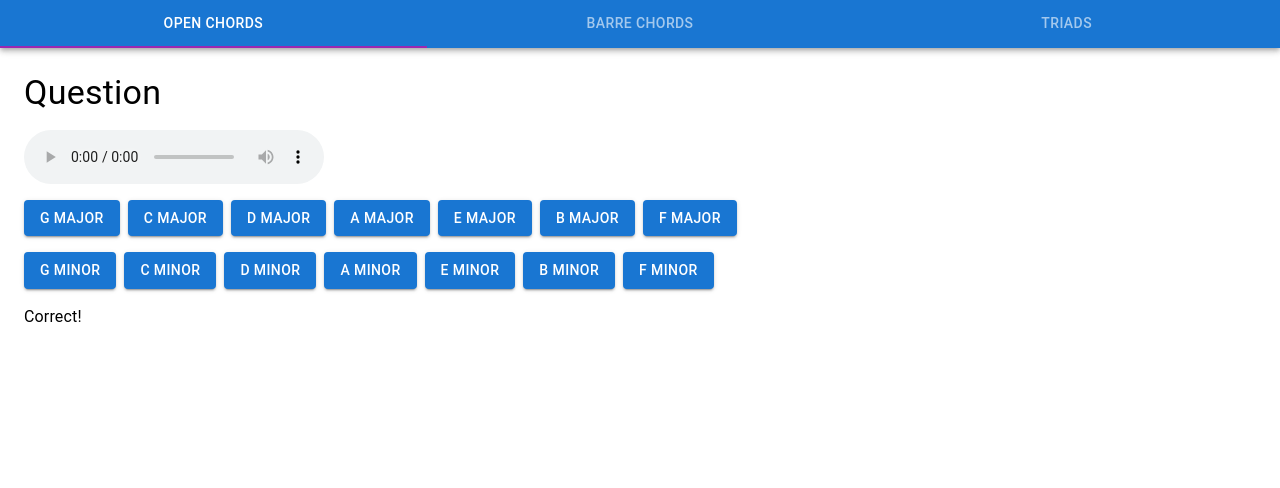
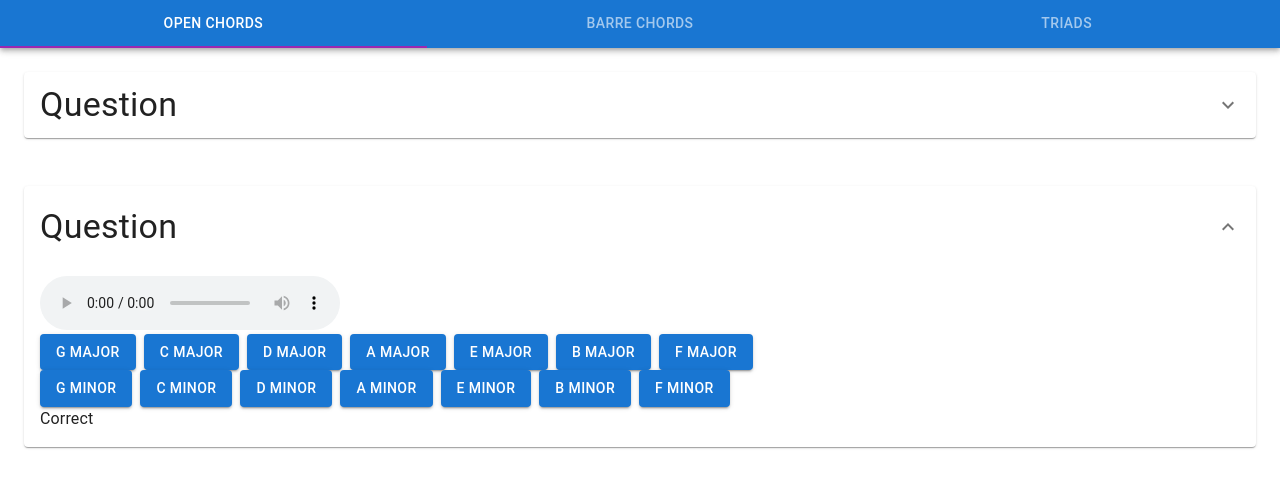
Before and after one commit to nickstern2/chord_recognition, a React (Create React App) app: page / in a window 1280 px wide. Both pictures are taken after a click on the button "G MAJOR". Shown: the top 488 px of the page. Built offline with nearby package versions, Linux system fonts and the light colour scheme.

Commit message:
Added accordion for each question of the quiz

```diff
--- a/src/pages/chordQuiz.tsx
+++ b/src/pages/chordQuiz.tsx
@@ -1,57 +1,63 @@
 import React, { useState } from "react";
-import { Stack, Typography } from "@mui/material";
 import { ChordAnswerOptions } from "../components/chordAnswerOptions";
-
-// Import all your audio player components
-import { GMajorAudioPlayer } from "../audio/major-chords/gMajor";
-import { DMajorAudioPlayer } from "../audio/major-chords/dMajor";
+import {
+  Accordion,
+  AccordionDetails,
+  AccordionSummary,
+  Stack,
+  Typography,
+} from "@mui/material";
+import ExpandMoreIcon from "@mui/icons-material/ExpandMore";
 import { ChordOptionAnswers } from "../reusable/labelEnums";
 import { ChordReturn } from "../audio/types";
 
-const audioPlayers: ChordReturn[] = [
-  {
-    audioPlayer: <GMajorAudioPlayer />,
-    answer: ChordOptionAnswers.G_major,
-  },
-  {
-    audioPlayer: <DMajorAudioPlayer />,
-    answer: ChordOptionAnswers.D_major,
-  },
-  // Add more audio players as needed
-];
-
-const selectRandomAudioPlayer = (): ChordReturn | null => {
-  const randomIndex = Math.floor(Math.random() * audioPlayers.length);
-  return audioPlayers[randomIndex] || null;
+const enum Feedback {
+  Correct = "Correct",
+  Incorrect = "Incorrect",
+}
+type ChordQuizFormProps = {
+  currentQuestion: ChordReturn;
+  onQuestionAnswered?: (question: ChordReturn) => void;
+  isExpanded: boolean;
 };
-
-export const ChordQuizForm: React.FC = () => {
-  const [currentQuestion, setCurrentQuestion] = useState<ChordReturn | null>(
-    selectRandomAudioPlayer
-  );
-
+export const ChordQuizForm: React.FC<ChordQuizFormProps> = ({
+  currentQuestion,
+  isExpanded,
+  onQuestionAnswered,
+}) => {
+  const [answeredQuestions, setAnsweredQuestions] = useState<ChordReturn[]>([]);
   const [userAnswer, setUserAnswer] = useState<string | null>(null);
-  const [feedback, setFeedback] = useState<string | null>(null);
+  const [feedback, setFeedback] = useState<Feedback | null>(null);
 
   const handleGuess = (guess: ChordOptionAnswers): void => {
-    console.log("!!guess", guess);
     setUserAnswer(guess);
     // Perform validation or check against correct answer
     if (guess === currentQuestion?.answer) {
-      setFeedback("Correct!");
+      setFeedback(Feedback.Correct);
+      setAnsweredQuestions([...answeredQuestions, currentQuestion!]);
       // Set a new random question after a correct guess
-      setCurrentQuestion(selectRandomAudioPlayer());
+      // setCurrentQuestion(selectRandomAudioPlayer());
+      onQuestionAnswered && onQuestionAnswered(currentQuestion);
     } else {
-      setFeedback("Incorrect. Try again.");
+      setFeedback(Feedback.Incorrect);
     }
   };
 
   return (
     <Stack direction='column' spacing={2} padding={3}>
-      <Typography variant='h4'>Question</Typography>
-      {currentQuestion && <>{currentQuestion.audioPlayer}</>}
-      <ChordAnswerOptions onGuess={handleGuess} />
-      {feedback && <Typography>{feedback}</Typography>}
+      {currentQuestion && (
+        <Accordion defaultExpanded={isExpanded}>
+          <AccordionSummary expandIcon={<ExpandMoreIcon />}>
+            {/* //TODO: Add check and X for correct/incorrect answers */}
+            <Typography variant='h4'>Question</Typography>
+          </AccordionSummary>
+          <AccordionDetails>
+            {currentQuestion.audioPlayer}
+            <ChordAnswerOptions onGuess={handleGuess} />
+            {feedback && <Typography>{feedback}</Typography>}
+          </AccordionDetails>
+        </Accordion>
+      )}
     </Stack>
   );
 };
--- a/src/pages/home.tsx
+++ b/src/pages/home.tsx
@@ -1,13 +1,55 @@
-import React from "react";
+import { useState } from "react";
+import { ChordReturn } from "../audio/types";
 import { ChordTypesTabs } from "../components/chordTypesTabs";
 import { ChordQuizForm } from "./chordQuiz";
+import { DMajorAudioPlayer } from "../audio/major-chords/dMajor";
+import { GMajorAudioPlayer } from "../audio/major-chords/gMajor";
+import { ChordOptionAnswers } from "../reusable/labelEnums";
 
 const Home = () => {
+  const audioPlayers: ChordReturn[] = [
+    {
+      audioPlayer: <GMajorAudioPlayer />,
+      answer: ChordOptionAnswers.G_major,
+    },
+    {
+      audioPlayer: <DMajorAudioPlayer />,
+      answer: ChordOptionAnswers.D_major,
+    },
+    // Add more audio players as needed
+  ];
+
+  const selectRandomAudioPlayer = (): ChordReturn | null => {
+    const randomIndex = Math.floor(Math.random() * audioPlayers.length);
+    return audioPlayers[randomIndex] || null;
+  };
+  const [answeredQuestions, setAnsweredQuestions] = useState<ChordReturn[]>([]);
+  const [currentQuestion, setCurrentQuestion] = useState<ChordReturn | null>(
+    selectRandomAudioPlayer
+  );
+
+  const handleQuestionAnswered = (question: ChordReturn) => {
+    setAnsweredQuestions((prevQuestions) => [...prevQuestions, question]);
+    setCurrentQuestion(selectRandomAudioPlayer());
+  };
+
   return (
     <>
       <ChordTypesTabs />
-      {/* //TODO: Pass props including chord sounds */}
-      <ChordQuizForm />
+      {answeredQuestions.map((question, index) => (
+        <ChordQuizForm
+          key={index}
+          currentQuestion={question}
+          isExpanded={false}
+        />
+      ))}
+      {currentQuestion && (
+        <ChordQuizForm
+          currentQuestion={currentQuestion}
+          onQuestionAnswered={handleQuestionAnswered}
+          isExpanded={true}
+        />
+      )}
     </>
   );
 };
```
